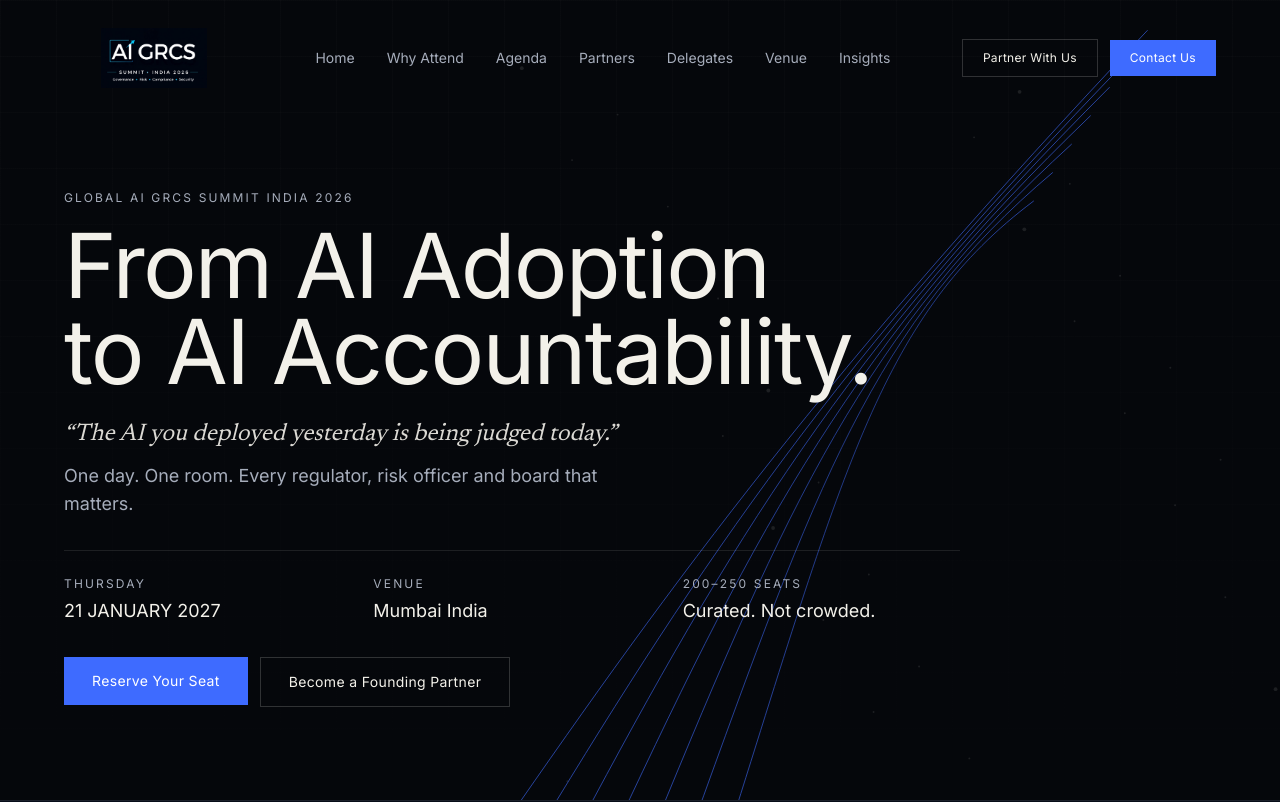
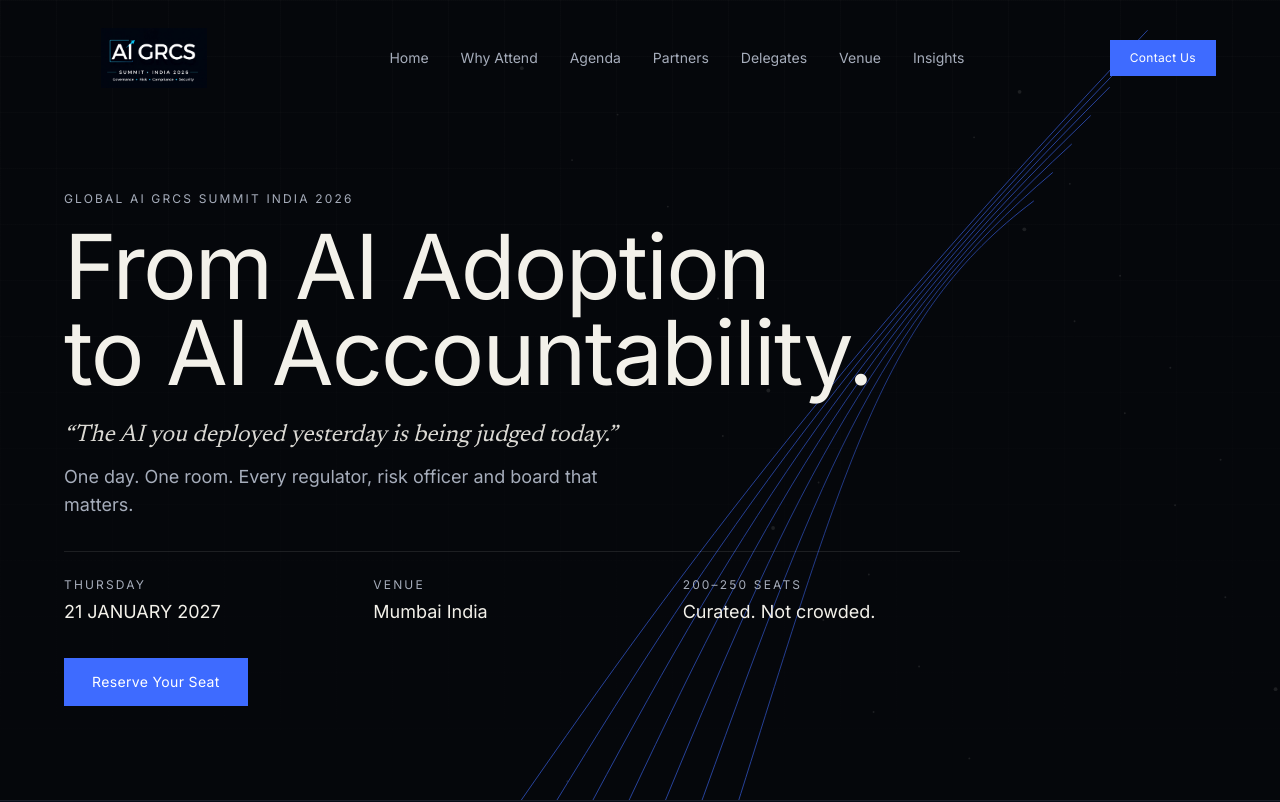
Before and after one commit to vamshichi/Global-AI, a Next.js app: page / in a window 1280 px wide. Shown: the top 802 px of the page. Built offline with nearby package versions, Linux system fonts and the light colour scheme.

Commit message:
removed partner with us

```diff
--- a/components/hero.tsx
+++ b/components/hero.tsx
@@ -305,12 +305,12 @@ export function Hero() {
               Reserve Your Seat
             </Button>
 
-            <Button
+            {/* <Button
               href="#partners"
               variant="secondary"
             >
               Become a Founding Partner
-            </Button>
+            </Button> */}
           </motion.div>
         </motion.div>
       </div>
--- a/components/navbar.tsx
+++ b/components/navbar.tsx
@@ -154,14 +154,14 @@ export function Navbar() {
           <div className="hidden items-center gap-3 lg:flex">
 
             {/* PARTNERSHIP */}
-            <Button
+            {/* <Button
               type="button"
               variant="secondary"
               onClick={openPartnership}
               className="px-5 py-2.5 text-xs"
             >
               Partner With Us
-            </Button>
+            </Button> */}
 
             {/* CONTACT */}
             <Button
@@ -242,14 +242,14 @@ export function Navbar() {
                 <div className="mt-4 flex flex-col gap-3">
 
                   {/* MOBILE PARTNERSHIP */}
-                  <Button
+                  {/* <Button
                     type="button"
                     variant="secondary"
                     onClick={openPartnership}
                     className="w-full"
                   >
                     Partner With Us
-                  </Button>
+                  </Button> */}
 
                   {/* MOBILE CONTACT */}
                   <Button
```
